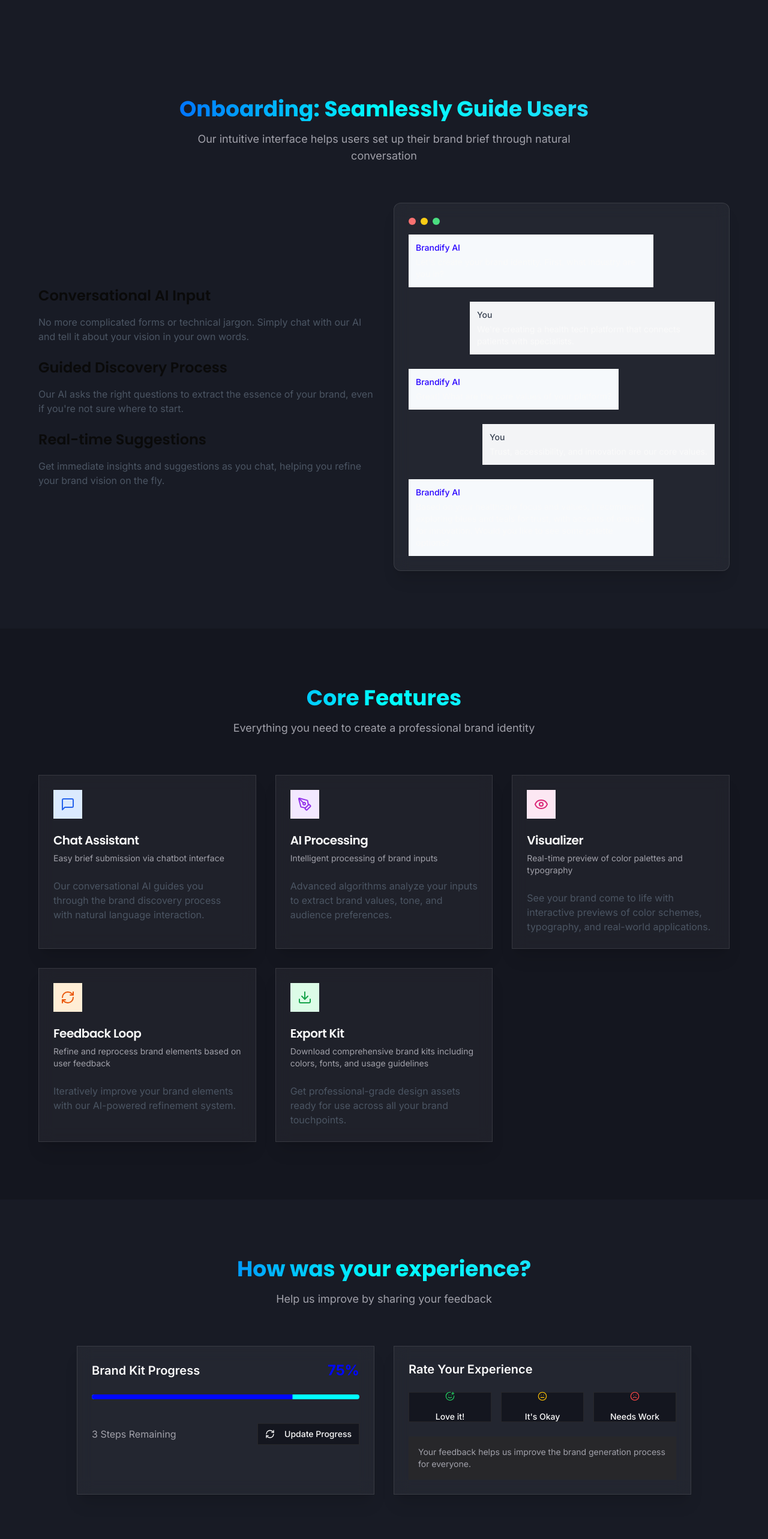
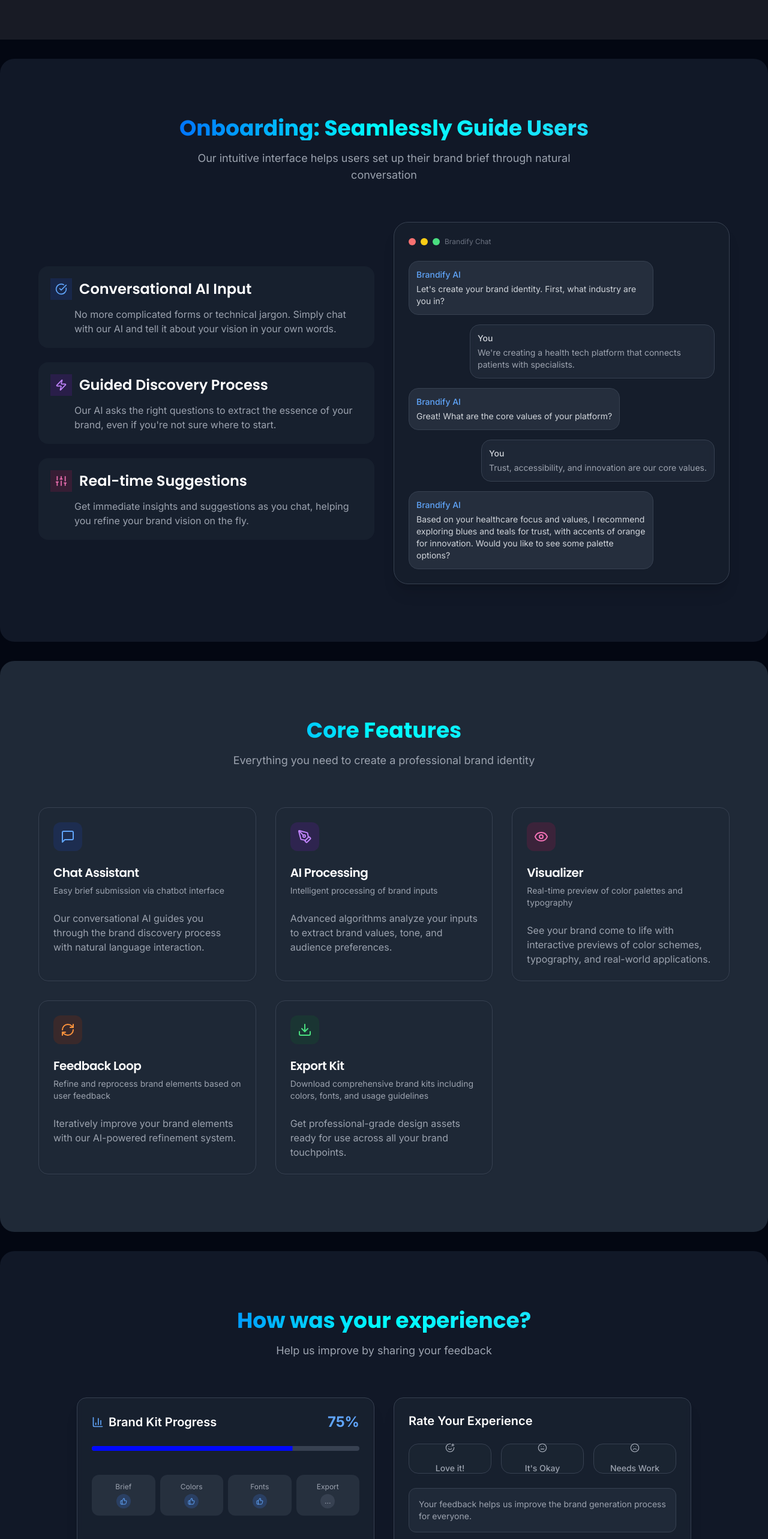
Before and after one commit to Shrikantlala24/Brandify, a React (Vite) app: page / in a window 1280 px wide. Shown: the part 2173-4739 px from the top of the page at 60% size. Built offline with nearby package versions, Linux system fonts and the light colour scheme.

Commit message:
Fix: Improve onboarding section
Refactor and improve the onboarding section for better user experience.

```diff
--- a/src/components/Features.tsx
+++ b/src/components/Features.tsx
@@ -1,4 +1,5 @@
-import { MessageSquare, PenTool, Eye, RefreshCw, Download } from "lucide-react";
+
+import { MessageSquare, PenTool, Eye, RefreshCw, Download, CheckCircle, Zap, Sliders } from "lucide-react";
 import { Card, CardContent, CardDescription, CardHeader, CardTitle } from "@/components/ui/card";
 
 const features = [
@@ -6,113 +7,129 @@ const features = [
     icon: MessageSquare,
     title: "Chat Assistant",
     description: "Easy brief submission via chatbot interface",
-    color: "bg-blue-100 text-blue-600"
+    color: "bg-blue-900/30 text-blue-400"
   },
   {
     icon: PenTool,
     title: "AI Processing",
     description: "Intelligent processing of brand inputs",
-    color: "bg-purple-100 text-purple-600"
+    color: "bg-purple-900/30 text-purple-400"
   },
   {
     icon: Eye,
     title: "Visualizer",
     description: "Real-time preview of color palettes and typography",
-    color: "bg-pink-100 text-pink-600"
+    color: "bg-pink-900/30 text-pink-400"
   },
   {
     icon: RefreshCw,
     title: "Feedback Loop",
     description: "Refine and reprocess brand elements based on user feedback",
-    color: "bg-orange-100 text-orange-600"
+    color: "bg-orange-900/30 text-orange-400"
   },
   {
     icon: Download,
     title: "Export Kit",
     description: "Download comprehensive brand kits including colors, fonts, and usage guidelines",
-    color: "bg-green-100 text-green-600"
+    color: "bg-green-900/30 text-green-400"
   }
 ];
 
 const FeatureHighlight = () => {
   return (
-    <section id="features" className="w-full py-16 md:py-24 bg-card">
+    <section id="features" className="w-full py-16 md:py-24 bg-gray-900 rounded-3xl my-8">
       <div className="container">
         <div className="text-center mb-16">
-          <h2 className="text-3xl md:text-4xl font-display font-bold text-gradient">
+          <h2 className="text-3xl md:text-4xl font-display font-bold text-gradient bg-gradient-to-r from-blue-400 via-purple-400 to-pink-400 bg-clip-text text-transparent">
             Onboarding: Seamlessly Guide Users
           </h2>
-          <p className="mt-4 text-lg text-muted-foreground max-w-2xl mx-auto">
+          <p className="mt-4 text-lg text-gray-400 max-w-2xl mx-auto">
             Our intuitive interface helps users set up their brand brief through natural conversation
           </p>
         </div>
 
         <div className="grid grid-cols-1 md:grid-cols-2 gap-8 max-w-6xl mx-auto">
           <div className="flex flex-col justify-center space-y-6">
-            <div>
-              <h3 className="text-2xl font-display font-semibold text-brandify-dark mb-4">
+            <div className="bg-gray-800/50 rounded-2xl p-5 hover:bg-gray-800/70 transition-all duration-300 transform hover:-translate-y-1">
+              <div className="flex items-center mb-3">
+                <div className="bg-blue-900/30 p-2 rounded-lg mr-3">
+                  <CheckCircle className="h-5 w-5 text-blue-400" />
+                </div>
+                <h3 className="text-2xl font-display font-semibold text-white">
                   Conversational AI Input
                 </h3>
-              <p className="text-gray-600">
+              </div>
+              <p className="text-gray-400 ml-10">
                 No more complicated forms or technical jargon. Simply chat with our AI and tell it about your vision in your own words.
               </p>
             </div>
 
-            <div>
-              <h3 className="text-2xl font-display font-semibold text-brandify-dark mb-4">
+            <div className="bg-gray-800/50 rounded-2xl p-5 hover:bg-gray-800/70 transition-all duration-300 transform hover:-translate-y-1">
+              <div className="flex items-center mb-3">
+                <div className="bg-purple-900/30 p-2 rounded-lg mr-3">
+                  <Zap className="h-5 w-5 text-purple-400" />
+                </div>
+                <h3 className="text-2xl font-display font-semibold text-white">
                   Guided Discovery Process
                 </h3>
-              <p className="text-gray-600">
+              </div>
+              <p className="text-gray-400 ml-10">
                 Our AI asks the right questions to extract the essence of your brand, even if you're not sure where to start.
               </p>
             </div>
 
-            <div>
-              <h3 className="text-2xl font-display font-semibold text-brandify-dark mb-4">
+            <div className="bg-gray-800/50 rounded-2xl p-5 hover:bg-gray-800/70 transition-all duration-300 transform hover:-translate-y-1">
+              <div className="flex items-center mb-3">
+                <div className="bg-pink-900/30 p-2 rounded-lg mr-3">
+                  <Sliders className="h-5 w-5 text-pink-400" />
+                </div>
+                <h3 className="text-2xl font-display font-semibold text-white">
                   Real-time Suggestions
                 </h3>
-              <p className="text-gray-600">
+              </div>
+              <p className="text-gray-400 ml-10">
                 Get immediate insights and suggestions as you chat, helping you refine your brand vision on the fly.
               </p>
             </div>
           </div>
 
-          <div className="glass-card rounded-xl overflow-hidden border border-border">
+          <div className="bg-gray-800/30 rounded-3xl overflow-hidden border border-gray-700 shadow-xl hover:shadow-blue-900/20 transition-all duration-300">
             <div className="p-6">
-              <div className="flex items-center space-x-2 mb-4">
+              <div className="flex items-center space-x-2 mb-6">
                 <div className="w-3 h-3 rounded-full bg-red-400"></div>
                 <div className="w-3 h-3 rounded-full bg-yellow-400"></div>
                 <div className="w-3 h-3 rounded-full bg-green-400"></div>
+                <div className="text-xs text-gray-500 ml-2">Brandify Chat</div>
               </div>
-              <div className="space-y-6">
+              <div className="space-y-4">
                 <div className="flex">
-                  <div className="bg-brandify-light rounded-lg p-3 max-w-[80%]">
-                    <p className="text-sm font-medium text-brandify-primary mb-1">Brandify AI</p>
-                    <p className="text-sm">Let's create your brand identity. First, what industry are you in?</p>
+                  <div className="bg-gray-700/50 rounded-2xl p-3 max-w-[80%] backdrop-blur-sm border border-gray-700">
+                    <p className="text-sm font-medium text-blue-400 mb-1">Brandify AI</p>
+                    <p className="text-sm text-gray-300">Let's create your brand identity. First, what industry are you in?</p>
                   </div>
                 </div>
                 <div className="flex justify-end">
-                  <div className="bg-gray-100 rounded-lg p-3 max-w-[80%]">
-                    <p className="text-sm font-medium text-gray-700 mb-1">You</p>
-                    <p className="text-sm">We're creating a health tech platform that connects patients with specialists.</p>
+                  <div className="bg-gray-700/30 rounded-2xl p-3 max-w-[80%] backdrop-blur-sm border border-gray-700">
+                    <p className="text-sm font-medium text-gray-300 mb-1">You</p>
+                    <p className="text-sm text-gray-400">We're creating a health tech platform that connects patients with specialists.</p>
                   </div>
                 </div>
                 <div className="flex">
-                  <div className="bg-brandify-light rounded-lg p-3 max-w-[80%]">
-                    <p className="text-sm font-medium text-brandify-primary mb-1">Brandify AI</p>
-                    <p className="text-sm">Great! What are the core values of your platform?</p>
+                  <div className="bg-gray-700/50 rounded-2xl p-3 max-w-[80%] backdrop-blur-sm border border-gray-700">
+                    <p className="text-sm font-medium text-blue-400 mb-1">Brandify AI</p>
+                    <p className="text-sm text-gray-300">Great! What are the core values of your platform?</p>
                   </div>
                 </div>
                 <div className="flex justify-end">
-                  <div className="bg-gray-100 rounded-lg p-3 max-w-[80%]">
-                    <p className="text-sm font-medium text-gray-700 mb-1">You</p>
-                    <p className="text-sm">Trust, accessibility, and innovation are our core values.</p>
+                  <div className="bg-gray-700/30 rounded-2xl p-3 max-w-[80%] backdrop-blur-sm border border-gray-700">
+                    <p className="text-sm font-medium text-gray-300 mb-1">You</p>
+                    <p className="text-sm text-gray-400">Trust, accessibility, and innovation are our core values.</p>
                   </div>
                 </div>
                 <div className="flex">
-                  <div className="bg-brandify-light rounded-lg p-3 max-w-[80%]">
-                    <p className="text-sm font-medium text-brandify-primary mb-1">Brandify AI</p>
-                    <p className="text-sm">Based on your healthcare focus and values, I recommend exploring blues and teals for trust, with accents of orange for innovation. Would you like to see some palette options?</p>
+                  <div className="bg-gray-700/50 rounded-2xl p-3 max-w-[80%] backdrop-blur-sm border border-gray-700">
+                    <p className="text-sm font-medium text-blue-400 mb-1">Brandify AI</p>
+                    <p className="text-sm text-gray-300">Based on your healthcare focus and values, I recommend exploring blues and teals for trust, with accents of orange for innovation. Would you like to see some palette options?</p>
                   </div>
                 </div>
               </div>
@@ -126,29 +143,29 @@ const FeatureHighlight = () => {
 
 const FeaturesList = () => {
   return (
-    <section className="w-full py-16 md:py-24 bg-background">
+    <section className="w-full py-16 md:py-24 bg-gray-800 rounded-3xl my-8">
       <div className="container">
         <div className="text-center mb-16">
-          <h2 className="text-3xl md:text-4xl font-display font-bold text-gradient">
+          <h2 className="text-3xl md:text-4xl font-display font-bold text-gradient bg-gradient-to-r from-blue-400 via-purple-400 to-pink-400 bg-clip-text text-transparent">
             Core Features
           </h2>
-          <p className="mt-4 text-lg text-muted-foreground max-w-2xl mx-auto">
+          <p className="mt-4 text-lg text-gray-400 max-w-2xl mx-auto">
             Everything you need to create a professional brand identity
           </p>
         </div>
 
         <div className="grid grid-cols-1 md:grid-cols-2 lg:grid-cols-3 gap-8 max-w-6xl mx-auto">
           {features.map((feature, index) => (
-            <Card key={index} className="glass-card hover-lift hover-glow transition-all duration-300">
+            <Card key={index} className="bg-gray-800/50 border-gray-700 rounded-2xl overflow-hidden hover:shadow-lg hover:shadow-blue-900/10 transition-all duration-300 transform hover:-translate-y-1">
               <CardHeader>
-                <div className={`w-12 h-12 rounded-lg ${feature.color} flex items-center justify-center mb-4`}>
+                <div className={`w-12 h-12 rounded-xl ${feature.color} flex items-center justify-center mb-4`}>
                   <feature.icon className="h-6 w-6" />
                 </div>
-                <CardTitle className="text-xl font-display">{feature.title}</CardTitle>
-                <CardDescription>{feature.description}</CardDescription>
+                <CardTitle className="text-xl font-display text-white">{feature.title}</CardTitle>
+                <CardDescription className="text-gray-400">{feature.description}</CardDescription>
               </CardHeader>
               <CardContent>
-                <p className="text-gray-600">
+                <p className="text-gray-400">
                   {feature.title === "Chat Assistant" && "Our conversational AI guides you through the brand discovery process with natural language interaction."}
                   {feature.title === "AI Processing" && "Advanced algorithms analyze your inputs to extract brand values, tone, and audience preferences."}
                   {feature.title === "Visualizer" && "See your brand come to life with interactive previews of color schemes, typography, and real-world applications."}
--- a/src/components/FeedbackLoop.tsx
+++ b/src/components/FeedbackLoop.tsx
@@ -1,75 +1,142 @@
 
-import { SmilePlus, Meh, Frown, RefreshCw } from "lucide-react";
+import { SmilePlus, Meh, Frown, RefreshCw, BarChart3, ThumbsUp } from "lucide-react";
 import { Button } from "@/components/ui/button";
 import { Card } from "@/components/ui/card";
 import { Progress } from "@/components/ui/progress";
+import { useState } from "react";
 
 const FeedbackLoop = () => {
+  const [selectedMood, setSelectedMood] = useState<string | null>(null);
+
+  const handleMoodSelect = (mood: string) => {
+    setSelectedMood(mood);
+  };
+
   return (
-    <section className="w-full py-16 md:py-24 bg-card">
+    <section className="w-full py-16 md:py-24 bg-gray-900 rounded-3xl my-8">
       <div className="container">
         <div className="text-center mb-16">
-          <h2 className="text-3xl md:text-4xl font-display font-bold text-gradient mb-4">
+          <h2 className="text-3xl md:text-4xl font-display font-bold text-gradient bg-gradient-to-r from-blue-400 via-purple-400 to-pink-400 bg-clip-text text-transparent mb-4">
             How was your experience?
           </h2>
-          <p className="text-lg text-muted-foreground max-w-2xl mx-auto">
+          <p className="text-lg text-gray-400 max-w-2xl mx-auto">
             Help us improve by sharing your feedback
           </p>
         </div>
 
         <div className="grid grid-cols-1 lg:grid-cols-2 gap-8 max-w-5xl mx-auto">
-          <Card className="p-6 glass-card hover-lift">
+          <Card className="p-6 bg-gray-800/50 border-gray-700 rounded-2xl backdrop-blur-sm shadow-xl hover:shadow-blue-900/10 transition-all duration-300">
             <div className="flex flex-col space-y-6">
               <div className="flex justify-between items-center">
-                <h3 className="text-xl font-semibold">Brand Kit Progress</h3>
-                <span className="text-2xl font-bold text-primary">75%</span>
+                <div className="flex items-center space-x-2">
+                  <BarChart3 className="h-5 w-5 text-blue-400" />
+                  <h3 className="text-xl font-semibold text-white">Brand Kit Progress</h3>
+                </div>
+                <span className="text-2xl font-bold text-blue-400">75%</span>
               </div>
 
-              <Progress value={75} className="h-2" />
+              <Progress value={75} className="h-2 bg-gray-700" />
 
-              <div className="flex justify-between items-center pt-4">
-                <span className="text-muted-foreground">3 Steps Remaining</span>
-                <Button variant="outline" size="sm" className="hover-glow">
+              <div className="grid grid-cols-4 gap-2 pt-4">
+                <div className="bg-gray-700/50 rounded-xl p-3 text-center">
+                  <p className="text-xs text-gray-400 mb-1">Brief</p>
+                  <div className="w-6 h-6 bg-blue-500/20 rounded-full flex items-center justify-center mx-auto">
+                    <ThumbsUp className="h-3 w-3 text-blue-400" />
+                  </div>
+                </div>
+                <div className="bg-gray-700/50 rounded-xl p-3 text-center">
+                  <p className="text-xs text-gray-400 mb-1">Colors</p>
+                  <div className="w-6 h-6 bg-blue-500/20 rounded-full flex items-center justify-center mx-auto">
+                    <ThumbsUp className="h-3 w-3 text-blue-400" />
+                  </div>
+                </div>
+                <div className="bg-gray-700/50 rounded-xl p-3 text-center">
+                  <p className="text-xs text-gray-400 mb-1">Fonts</p>
+                  <div className="w-6 h-6 bg-blue-500/20 rounded-full flex items-center justify-center mx-auto">
+                    <ThumbsUp className="h-3 w-3 text-blue-400" />
+                  </div>
+                </div>
+                <div className="bg-gray-700/50 rounded-xl p-3 text-center">
+                  <p className="text-xs text-gray-400 mb-1">Export</p>
+                  <div className="w-6 h-6 bg-gray-700 rounded-full flex items-center justify-center mx-auto">
+                    <span className="text-xs text-gray-400">...</span>
+                  </div>
+                </div>
+              </div>
+
+              <div className="pt-4">
+                <Button variant="outline" size="sm" className="w-full bg-gray-700/50 border-gray-600 text-gray-300 hover:bg-gray-700 hover:text-white rounded-xl">
                   <RefreshCw className="mr-2 h-4 w-4" />
-                  Update Progress
+                  Continue where you left off
                 </Button>
               </div>
             </div>
           </Card>
 
-          <Card className="p-6 glass-card hover-lift">
+          <Card className="p-6 bg-gray-800/50 border-gray-700 rounded-2xl backdrop-blur-sm shadow-xl hover:shadow-blue-900/10 transition-all duration-300">
             <div className="space-y-6">
-              <h3 className="text-xl font-semibold mb-4">Rate Your Experience</h3>
+              <h3 className="text-xl font-semibold text-white mb-4">Rate Your Experience</h3>
 
               <div className="grid grid-cols-3 gap-4">
                 <Button
                   variant="outline"
-                  className="flex flex-col items-center p-6 hover:bg-green-500/10 hover:border-green-500 transition-all"
+                  className={`flex flex-col items-center p-6 rounded-2xl transition-all ${
+                    selectedMood === 'love'
+                      ? 'bg-green-500/20 border-green-500 text-white'
+                      : 'bg-gray-800/50 border-gray-700 text-gray-400 hover:bg-green-500/10 hover:border-green-500 hover:text-green-400'
+                  }`}
+                  onClick={() => handleMoodSelect('love')}
                 >
-                  <SmilePlus className="h-8 w-8 text-green-500 mb-2" />
+                  <SmilePlus className={`h-8 w-8 ${selectedMood === 'love' ? 'text-green-400' : 'text-gray-400'} mb-2`} />
                   <span>Love it!</span>
                 </Button>
 
                 <Button
                   variant="outline"
-                  className="flex flex-col items-center p-6 hover:bg-yellow-500/10 hover:border-yellow-500 transition-all"
+                  className={`flex flex-col items-center p-6 rounded-2xl transition-all ${
+                    selectedMood === 'okay'
+                      ? 'bg-yellow-500/20 border-yellow-500 text-white'
+                      : 'bg-gray-800/50 border-gray-700 text-gray-400 hover:bg-yellow-500/10 hover:border-yellow-500 hover:text-yellow-400'
+                  }`}
+                  onClick={() => handleMoodSelect('okay')}
                 >
-                  <Meh className="h-8 w-8 text-yellow-500 mb-2" />
+                  <Meh className={`h-8 w-8 ${selectedMood === 'okay' ? 'text-yellow-400' : 'text-gray-400'} mb-2`} />
                   <span>It's Okay</span>
                 </Button>
 
                 <Button
                   variant="outline"
-                  className="flex flex-col items-center p-6 hover:bg-red-500/10 hover:border-red-500 transition-all"
+                  className={`flex flex-col items-center p-6 rounded-2xl transition-all ${
+                    selectedMood === 'needsWork'
+                      ? 'bg-red-500/20 border-red-500 text-white'
+                      : 'bg-gray-800/50 border-gray-700 text-gray-400 hover:bg-red-500/10 hover:border-red-500 hover:text-red-400'
+                  }`}
+                  onClick={() => handleMoodSelect('needsWork')}
                 >
-                  <Frown className="h-8 w-8 text-red-500 mb-2" />
+                  <Frown className={`h-8 w-8 ${selectedMood === 'needsWork' ? 'text-red-400' : 'text-gray-400'} mb-2`} />
                   <span>Needs Work</span>
                 </Button>
               </div>
 
-              <div className="mt-6 p-4 bg-muted rounded-lg">
-                <p className="text-sm text-muted-foreground">Your feedback helps us improve the brand generation process for everyone.</p>
-              </div>
+              {selectedMood && (
+                <div className="mt-6 p-4 bg-gray-700/50 rounded-xl border border-gray-700">
+                  <p className="text-sm text-white mb-4">
+                    {selectedMood === 'love' && "Fantastic! We're glad you're enjoying the experience."}
+                    {selectedMood === 'okay' && "Thanks for your feedback. What could we improve?"}
+                    {selectedMood === 'needsWork' && "We appreciate your honesty. How can we make it better?"}
+                  </p>
+
+                  <Button className="w-full bg-blue-600 hover:bg-blue-700 text-white rounded-xl">
+                    Submit Feedback
+                  </Button>
+                </div>
+              )}
+
+              {!selectedMood && (
+                <div className="mt-6 p-4 bg-gray-700/30 rounded-xl border border-gray-700">
+                  <p className="text-sm text-gray-400">Your feedback helps us improve the brand generation process for everyone.</p>
+                </div>
+              )}
             </div>
           </Card>
         </div>
--- a/src/pages/Index.tsx
+++ b/src/pages/Index.tsx
@@ -11,9 +11,9 @@ import Footer from "@/components/Footer";
 
 const Index = () => {
   return (
-    <div className="min-h-screen flex flex-col">
+    <div className="min-h-screen flex flex-col bg-gray-950">
       <Navbar />
-      <main>
+      <main className="flex-1">
         <Hero />
         <HowItWorks />
         <Features />
```
Lines whose indentation alone changed are shown as unchanged.
